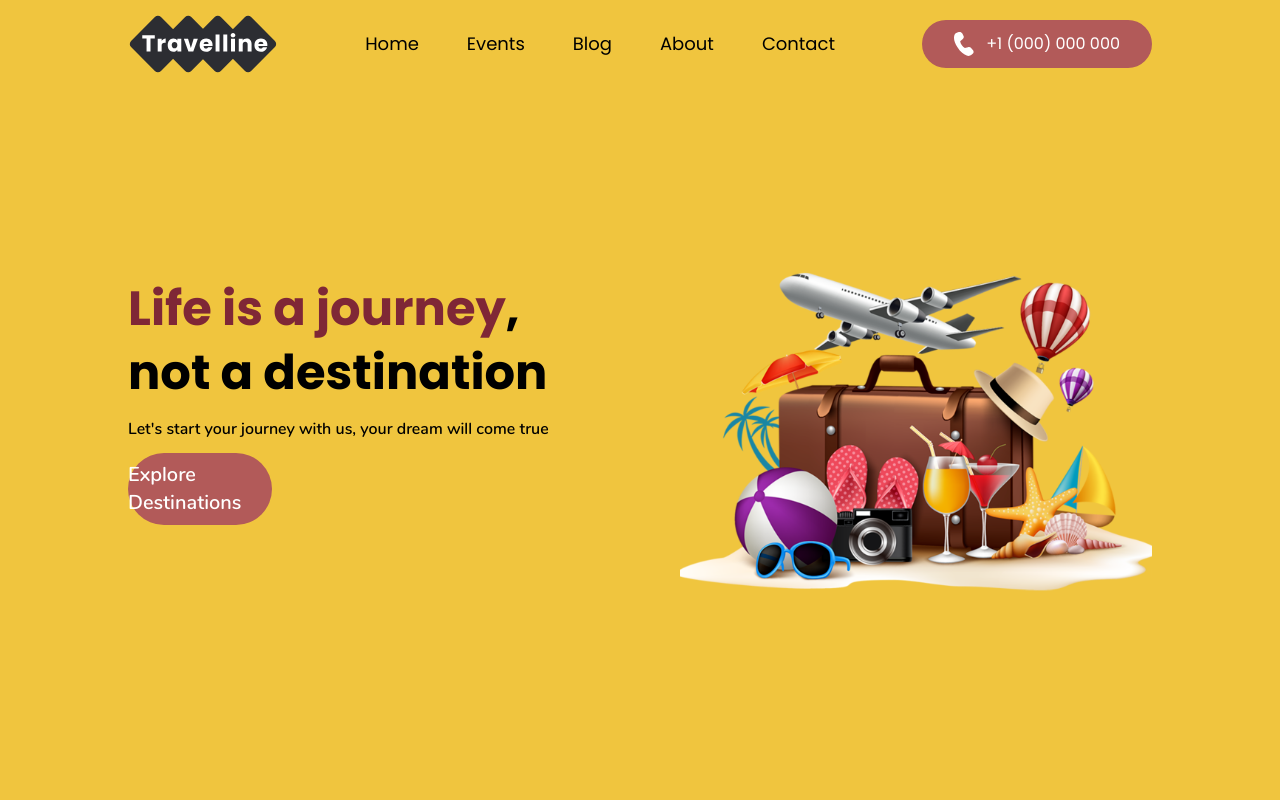
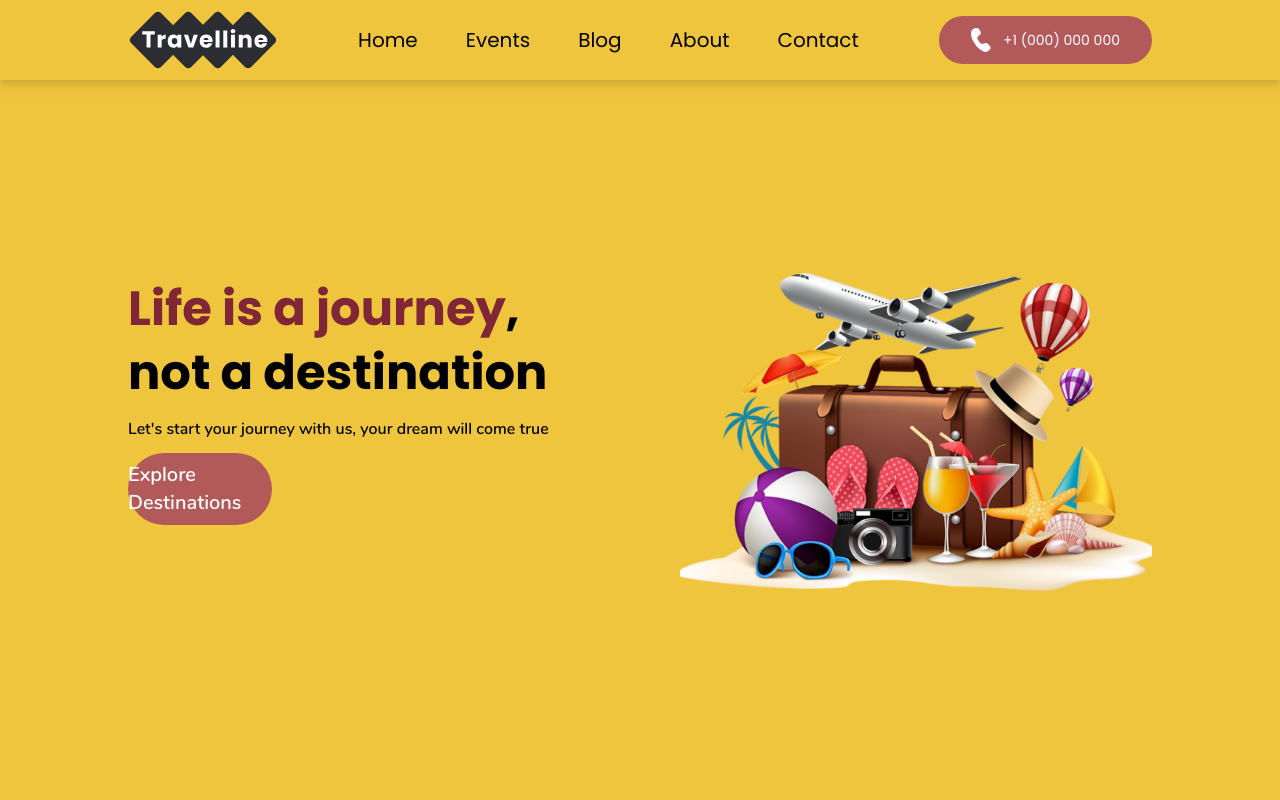
Before and after one commit to defz7/travelline, a Next.js app: page / in a window 1280 px wide. Shown: the top 800 px of the page. Built offline with nearby package versions, Linux system fonts and the light colour scheme.

Commit message:
fix: update responsiveness on navbar

```diff
--- a/components/Layout/navbar.tsx
+++ b/components/Layout/navbar.tsx
@@ -1,20 +1,20 @@
 import Link from "next/link";
 
 function Navbar() {
-    const styleTextNav="font-poppinsRegular text-sm sm:text-base md:text-lg cursor-pointer text-black hover:text-green px-3 py-2"
+    const styleTextNav="font-poppinsRegular text-sm sm:text-base md:text-base xl:text-xl cursor-pointer text-black hover:text-green px-3 py-2"
 
 	return (
 		<div>
-			<nav className="w-full fixed bg-cstmyellow px-7 sm:px-16 xl:px-32 2xl:px-52 py-1 z-30">
+			<nav className="w-full fixed bg-cstmyellow drop-shadow-lg px-7 sm:px-16 xl:px-32 2xl:px-52 lg:py-1 xl:py-0 z-30">
 				<div className="w-full xl:container xl:mx-auto">
-					<div className="w-full flex items-center h-16 xl:h-20">
+					<div className="w-full flex items-center h-9 md:h-12 lg:h-16 xl:h-20">
 						<div className="w-full flex items-center justify-between">
 							<div className="flex justify-center items-center">
 								<Link href="/">
 									<img
 										loading="lazy"
 										src="/Images/Home/Group 5421 (1).svg"
-										className="w-[80px] md:w-[120px] lg:w-[130px] xl:w-[150px] cursor-pointer"
+										className="w-[65px] md:w-[80px] lg:w-[100px] xl:w-[130px] xl:w-[150px] cursor-pointer"
 									/>
 								</Link>
 							</div>
@@ -49,12 +49,14 @@ function Navbar() {
 							</div>
 							<div className="flex justify-center items-center space-x-5 hidden lg:flex cursor-pointer">
 								<Link href="#!">
-                                    <div className="flex justify-center rounded-full bg-cstmdarkbrown hover:bg-cstmdarkerbrown hover:scale-110 duration-300 px-8 py-3 gap-x-3 font-poppinsRegular text-white">
+                                    <div className="flex justify-center items-center rounded-full bg-cstmdarkbrown hover:bg-cstmdarkerbrown hover:scale-110 duration-300 px-5 xl:px-8 py-3 gap-x-3 font-poppinsRegular text-white text-xs md:text-sm">
                                         <img
                                             src="/Images/Home/Vector (1).svg"
-                                            className="hidden lg:block w-[20px] cursor-pointer"
+                                            className="hidden lg:block w-[16px] xl:w-[20px] cursor-pointer"
                                         />
-                                        +1 (000) 000 000
+										<p>
+											+1 (000) 000 000
+										</p>
                                     </div>
 								</Link>
 							</div>
```
